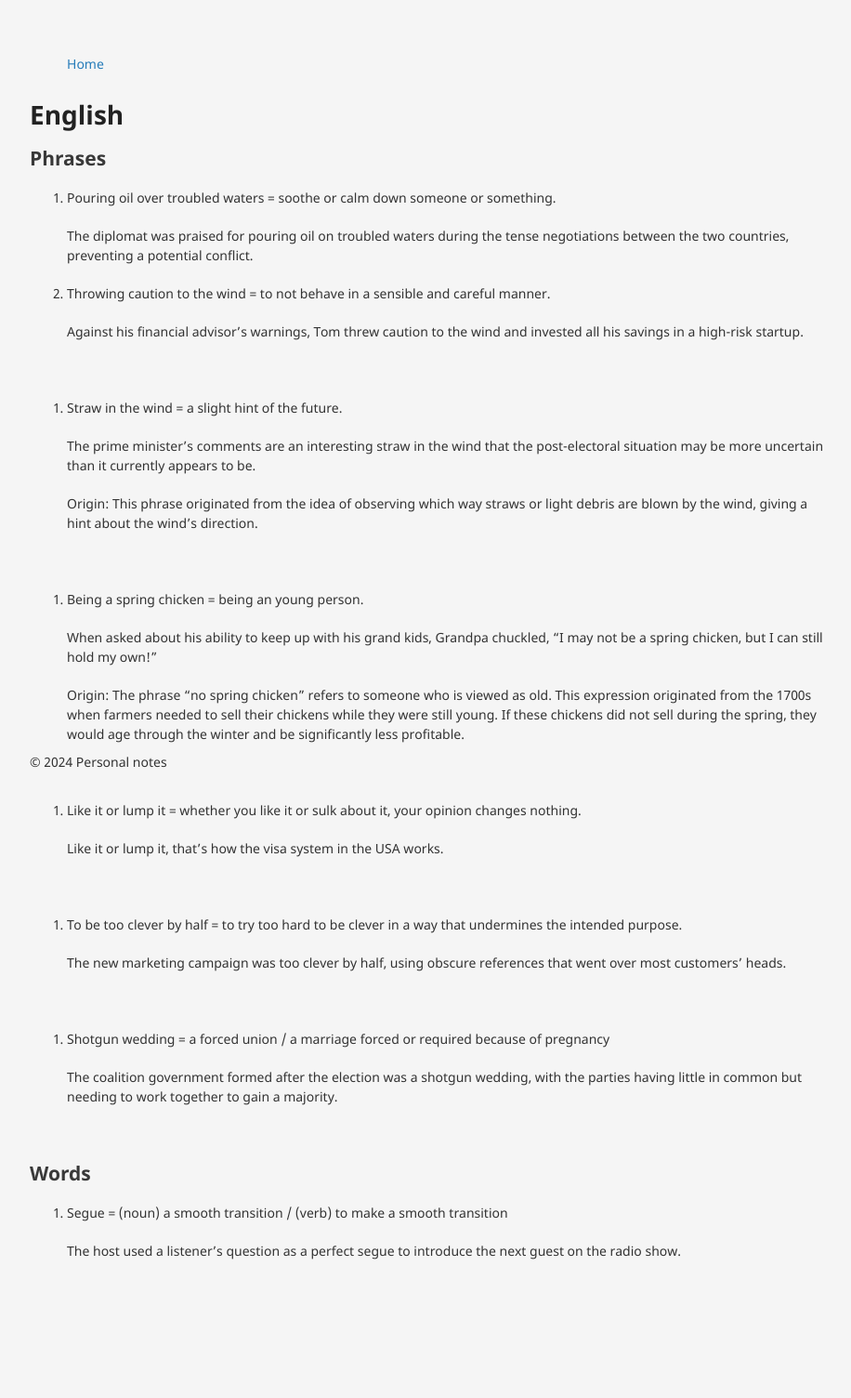
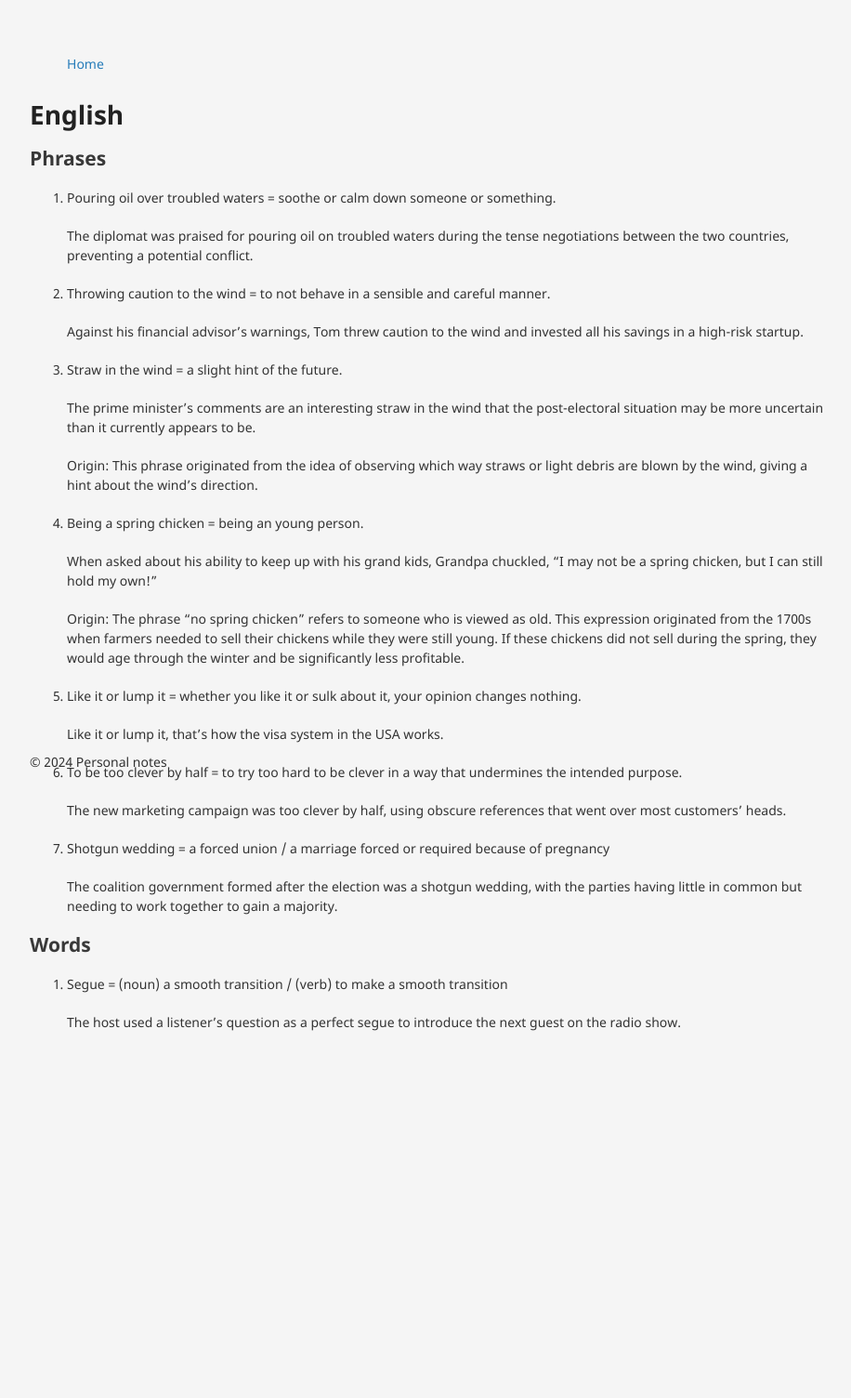
Before and after one commit to neeravkarani/personal, a Jekyll site: the page built from _posts/languages/2024-06-19-english.md, in a window 1280 px wide. Shown: the whole page at 93% size, without its empty margins (178-1094 px from the left). Built offline with Jekyll 4.4.1, drawn with Linux system fonts in a browser that asks for light colours; after the commit the page ends 1258 px from its top, so only the background shows below that.

```diff
--- a/_posts/languages/2024-06-19-english.md
+++ b/_posts/languages/2024-06-19-english.md
@@ -13,15 +13,11 @@ title: "English"
 
    Against his financial advisor's warnings, Tom threw caution to the wind and invested all his savings in a high-risk startup.
 
-<br>
-
 3. Straw in the wind = a slight hint of the future.
 
     The prime minister's comments are an interesting straw in the wind that the post-electoral situation may be more uncertain than it currently appears to be.
 
     Origin: This phrase originated from the idea of observing which way straws or light debris are blown by the wind, giving a hint about the wind's direction.
-
-<br>
 
 4. Being a spring chicken = being an young person.
 
@@ -29,25 +25,17 @@ title: "English"
 
     Origin: The phrase "no spring chicken” refers to someone who is viewed as old. This expression originated from the 1700s when farmers needed to sell their chickens while they were still young. If these chickens did not sell during the spring, they would age through the winter and be significantly less profitable.
 
-<br>
-
 5. Like it or lump it = whether you like it or sulk about it, your opinion changes nothing.
 
     Like it or lump it, that's how the visa system in the USA works.
-
-<br>
 
 6. To be too clever by half = to try too hard to be clever in a way that undermines the intended purpose.
 
     The new marketing campaign was too clever by half, using obscure references that went over most customers' heads.
 
-<br>
-
 7. Shotgun wedding = a forced union / a marriage forced or required because of pregnancy
 
     The coalition government formed after the election was a shotgun wedding, with the parties having little in common but needing to work together to gain a majority.
-
-<br>
 
 ## Words
 1. Segue = (noun) a smooth transition / (verb) to make a smooth transition
```
Also changed, not shown: _posts/languages/2024-06-19-german.md (+5 -5 lines).
